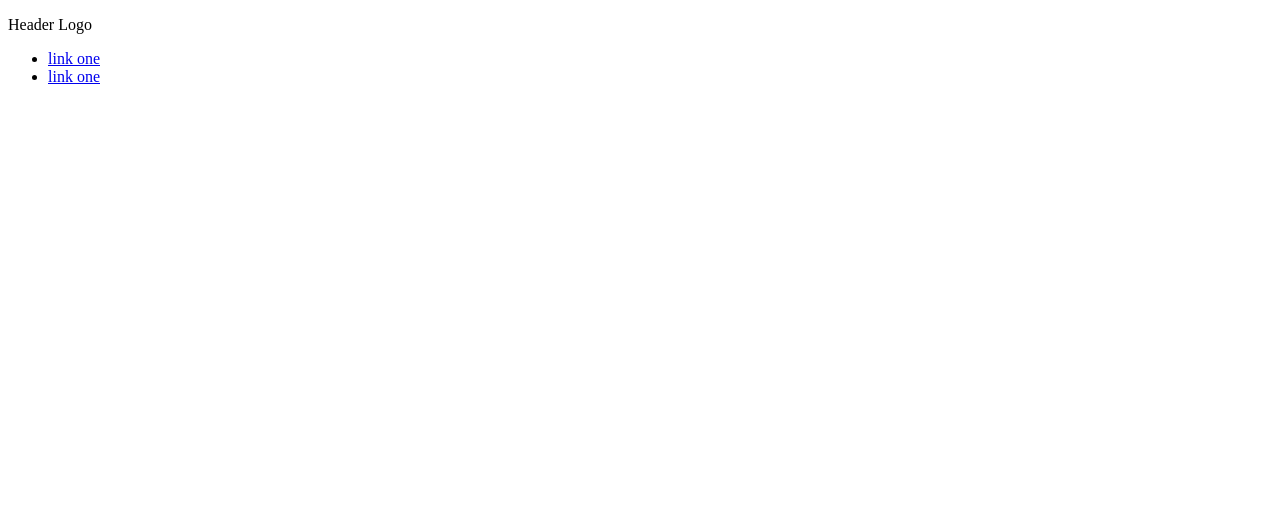
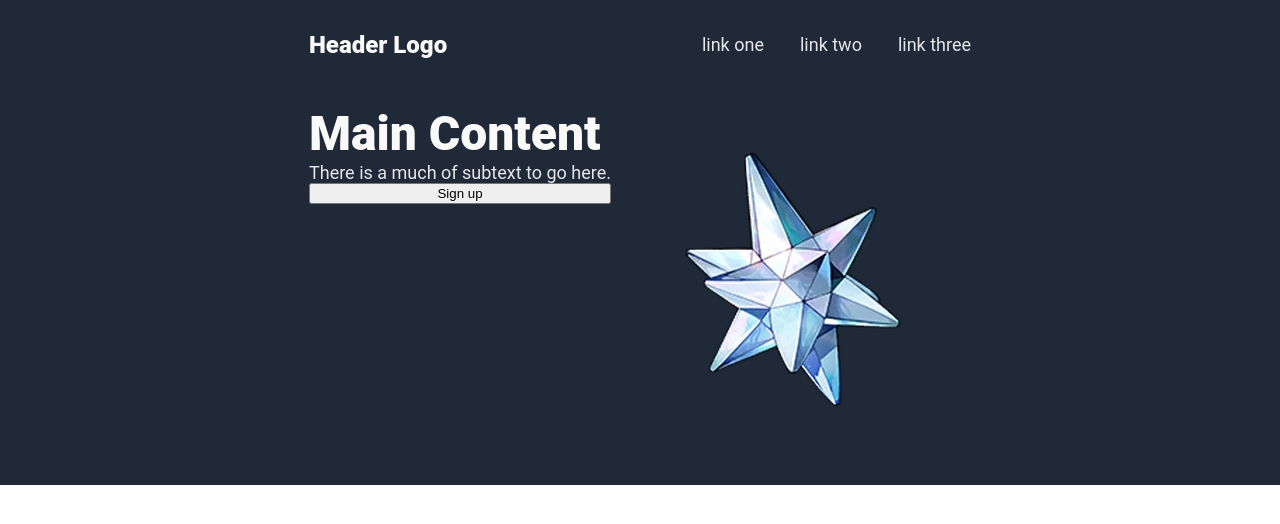
Before and after one commit to Waves-J/first-web-project, a plain HTML site: page index.html in a window 1280 px wide. Drawn offline with Linux system fonts and the light colour scheme.

Commit message:
Testing only

```diff
--- a/index.html
+++ b/index.html
@@ -7,12 +7,27 @@
     <title>Amazing Homepage</title>
 </head>
 <body>
-    <div class="header">
-        <p>Header Logo</p>
-        <ul class="header-links">
-            <li><a href="#">link one</a></li>
-            <li><a href="#">link one</a></li>
-        </ul>
+    <div class="hero">
+        <div>
+        <div class="header">
+            <div class="logo">Header Logo</div>
+            <ul class="header-links">
+                <li><a href="#">link one</a></li>
+                <li><a href="#">link two</a></li>
+                <li><a href="#">link three</a></li>
+            </ul>
+        </div>
+        <div class="content">
+            <div class="left">
+                <div class="main-text">Main Content</div>
+                <div class="secondary-text">There is a much of subtext to go here.</div>
+                <button>Sign up</button>
+            </div>
+            <div class="image">
+                <img alt="placeholder" src="./img/astrite.webp">
+            </div>
+        </div>
+        </div>
     </div>
 </body>
 </html>
--- a/style.css
+++ b/style.css
@@ -0,0 +1,68 @@
+body {
+    font-family: "Roboto", sans-serif;
+    margin: 0;
+    min-height: 100vh;
+}
+
+.hero {
+    display: flex;
+    flex-direction: column;
+    align-items: center;
+    background-color: #1F2937;
+    padding: 16px 48px 16px 48px;
+
+}
+
+.header {
+    display: flex;
+    justify-content: space-between;
+    align-items: center;
+    margin-bottom: 32px;
+}
+
+.logo{
+    display: flex;
+    font-size: 24px;
+    color: #F9FAF8;
+    font-weight: 800;
+}
+
+.header-links {
+    display: flex;
+}
+
+.content {
+    display: flex;
+    justify-content: space-between;
+}
+
+.content .left {
+    display: flex;
+    flex-direction: column;
+}
+
+.content .main-text {
+    font-size: 48px;
+    color: #F9FAF8;
+    font-weight: 900;
+}
+
+.header-links,
+.content .secondary-text {
+    display: flex;
+    gap: 36px;
+    font-size: 18px;
+    color: #E5E7EB;
+}
+
+a {
+    text-decoration: none;
+    color: #E5E7EB;
+}
+
+ul {
+    list-style: none;
+}
+
+.image {
+}
```
Also changed, not shown: img/astrite.webp (added).
